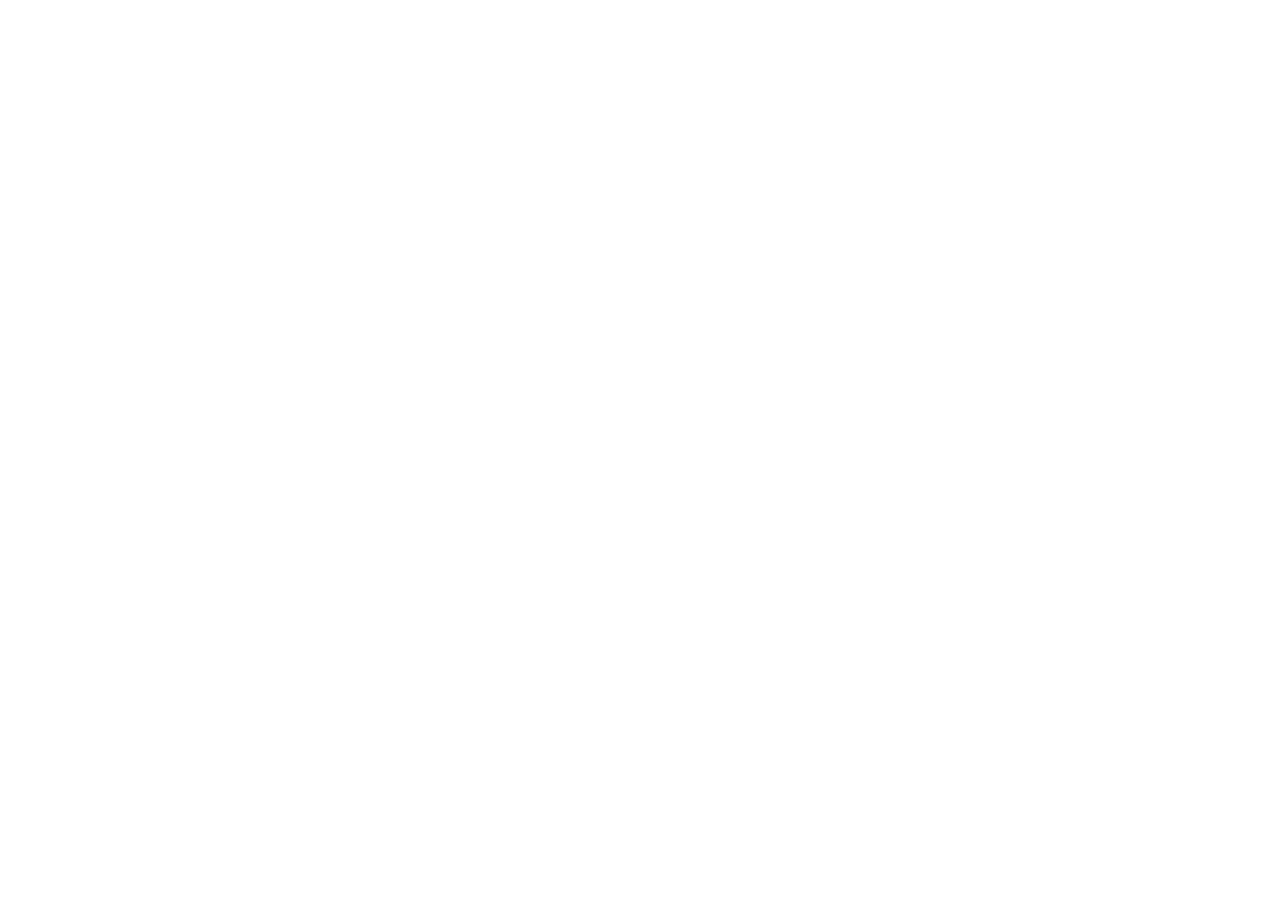
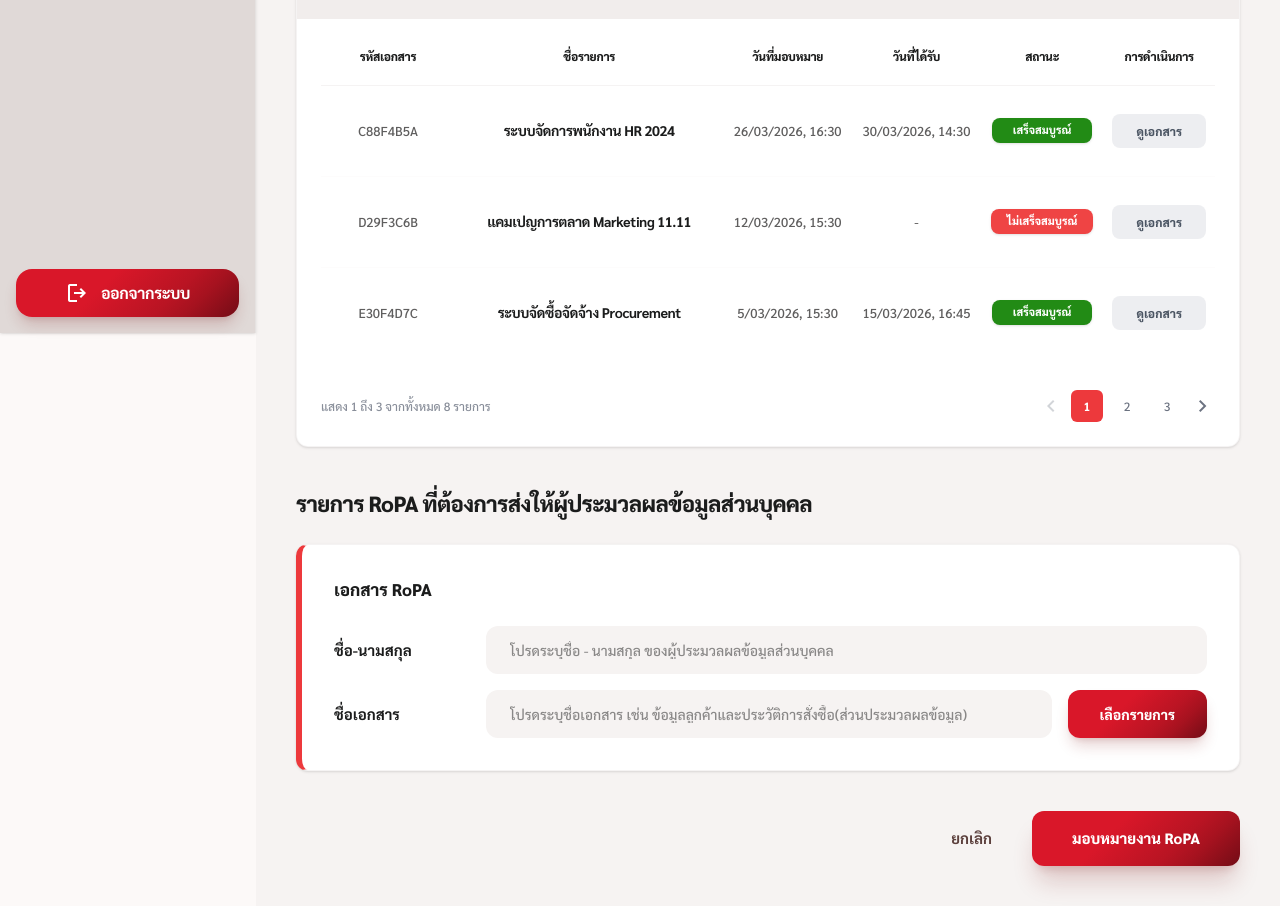
Before and after one commit to Thyme2be/RoPa-Web-Service-V2, a Next.js app in the folder client/: page /data-owner/documents in a window 1280 px wide. Before the commit this address had no page. Shown: the part 467-1373 px from the top of the page. Before the commit the page ends 800 px from the top, so only its background shows below. Built offline with nearby package versions, Linux system fonts and the light colour scheme.

Commit message:
DEV--Data-Owner Documents

```diff
--- /dev/null
+++ b/client/app/data-owner/documents/page.tsx
@@ -0,0 +1,142 @@
+"use client";
+
+import React from "react";
+import Sidebar from "@/components/layouts/Sidebar";
+import TopBar from "@/components/layouts/TopBar";
+import {
+    SummaryCard,
+    AdvancedFilterBar,
+    StatusBadge,
+    Pagination,
+    ListCard,
+    ActionButton
+} from "@/components/ropa/ListComponents";
+import { mockOwnerRecords } from "@/lib/mockRecords";
+import { RopaStatus } from "@/types/enums";
+
+export default function ProcessorDocumentsPage() {
+    // Dynamic Stats from REAL Mock Data
+    const totalDocs = mockOwnerRecords.length;
+    const completedDocs = mockOwnerRecords.filter(r => r.status === RopaStatus.Active).length;
+
+    // Table data
+    const assignedRecords = mockOwnerRecords.slice(0, 3);
+
+    return (
+        <div className="flex min-h-screen bg-[#FCF9F8]">
+            <Sidebar />
+
+            <main className="flex-1 ml-[var(--sidebar-width)] flex flex-col bg-surface-container-low">
+                <TopBar pageTitle="เอกสารของผู้ประมวลผลข้อมูลส่วนบุคคล" />
+
+                <div className="p-10 space-y-10">
+                    {/* Summary Stats connected to Mock Data */}
+                    <div className="grid grid-cols-1 md:grid-cols-2 gap-6">
+                        <SummaryCard label="จำนวนเอกสารทั้งหมด" value={totalDocs.toString()} accentColor="red" />
+                        <SummaryCard label="เอกสารฉบับสมบูรณ์" value={completedDocs.toString()} accentColor="teal" />
+                    </div>
+
+                    <AdvancedFilterBar initialTimeframe="30" />
+
+                    {/* Assigned Work Table */}
+                    <ListCard title="รายการที่มอบหมายงานให้กับผู้ประมวลผลข้อมูลส่วนบุคคล" icon="check_circle" iconColor="#0D9488">
+                        <table className="w-full text-center border-collapse">
+                            <thead>
+                                <tr className="border-b border-[#E5E2E1]/40">
+                                    <th className="py-5 text-[12px] font-black tracking-tight text-[#1B1C1C] w-[15%]">รหัสเอกสาร</th>
+                                    <th className="py-5 text-[12px] font-black tracking-tight text-[#1B1C1C] w-[30%]">ชื่อรายการ</th>
+                                    <th className="py-5 text-[12px] font-black tracking-tight text-[#1B1C1C]">วันที่มอบหมาย</th>
+                                    <th className="py-5 text-[12px] font-black tracking-tight text-[#1B1C1C]">วันที่ได้รับ</th>
+                                    <th className="py-5 text-[12px] font-black tracking-tight text-[#1B1C1C]">สถานะ</th>
+                                    <th className="py-5 text-[12px] font-black tracking-tight text-[#1B1C1C]">การดำเนินการ</th>
+                                </tr>
+                            </thead>
+                            <tbody className="divide-y divide-[#E5E2E1]/10">
+                                {assignedRecords.map((record, index) => (
+                                    <ProcessorRow
+                                        key={record.id}
+                                        id={record.id?.split('-')[0].toUpperCase() || "RP-2026"}
+                                        title={record.documentName || "-"}
+                                        assignedDate={index === 0 ? "26/03/2026, 16:30" : index === 1 ? "12/03/2026, 15:30" : "5/03/2026, 15:30"}
+                                        receivedDate={index === 0 ? "30/03/2026, 14:30" : index === 1 ? "-" : "15/03/2026, 16:45"}
+                                        status={index === 1 ? "ไม่เสร็จสมบูรณ์" : "เสร็จสมบูรณ์"}
+                                    />
+                                ))}
+                            </tbody>
+                        </table>
+                        <Pagination current={3} total={totalDocs} />
+                    </ListCard>
+
+                    {/* Assign New Work Form Section */}
+                    <div className="space-y-6">
+                        <h2 className="text-[22px] font-headline font-black text-[#1B1C1C] tracking-tight">
+                            รายการ RoPA ที่ต้องการส่งให้ผู้ประมวลผลข้อมูลส่วนบุคคล
+                        </h2>
+
+                        <div className="bg-white rounded-xl shadow-sm border border-[#E5E2E1]/40 border-l-[6px] border-l-[#ED393C] p-8 space-y-6">
+                            <h3 className="text-[17px] font-black text-[#1B1C1C]">เอกสาร RoPA</h3>
+
+                            <div className="space-y-4">
+                                <div className="flex items-center gap-8">
+                                    <label className="text-[15px] font-bold text-[#1B1C1C] min-w-[120px]">ชื่อ-นามสกุล</label>
+                                    <div className="flex-1">
+                                        <input
+                                            type="text"
+                                            placeholder="โปรดระบุชื่อ - นามสกุล ของผู้ประมวลผลข้อมูลส่วนบุคคล"
+                                            className="w-full h-12 bg-[#F6F3F2] rounded-xl px-6 text-sm font-medium outline-none focus:bg-white focus:ring-2 focus:ring-[#ED393C]/10 transition-all"
+                                        />
+                                    </div>
+                                </div>
+                                <div className="flex items-center gap-8">
+                                    <label className="text-[15px] font-bold text-[#1B1C1C] min-w-[120px]">ชื่อเอกสาร</label>
+                                    <div className="flex-1 flex gap-4">
+                                        <div className="flex-1">
+                                            <input
+                                                type="text"
+                                                placeholder="โปรดระบุชื่อเอกสาร เช่น ข้อมูลลูกค้าและประวัติการสั่งซื้อ(ส่วนประมวลผลข้อมูล)"
+                                                className="w-full h-12 bg-[#F6F3F2] rounded-xl px-6 text-sm font-medium outline-none focus:bg-white focus:ring-2 focus:ring-[#ED393C]/10 transition-all"
+                                            />
+                                        </div>
+                                        <button className="bg-logout-gradient text-white px-8 h-12 rounded-xl font-black text-[14px] shadow-lg shadow-red-900/20 hover:brightness-110 transition-all active:scale-95 whitespace-nowrap">
+                                            เลือกรายการ
+                                        </button>
+                                    </div>
+                                </div>
+                            </div>
+                        </div>
+
+                        <div className="flex items-center justify-end gap-10 pt-4">
+                            <button className="text-[15px] font-bold text-[#5C403D] hover:text-[#DC2626] transition-colors">ยกเลิก</button>
+                            <button className="bg-logout-gradient text-white px-10 py-4 rounded-xl font-black text-[15px] shadow-xl shadow-red-900/20 hover:brightness-110 transition-all active:scale-95">
+                                มอบหมายงาน RoPA
+                            </button>
+                        </div>
+                    </div>
+                </div>
+            </main>
+        </div>
+    );
+}
+
+function ProcessorRow({ id, title, assignedDate, receivedDate, status }: any) {
+    return (
+        <tr className="hover:bg-[#F9FAFB] transition-colors group">
+            <td className="py-7 text-[13px] font-medium text-secondary">{id}</td>
+            <td className="py-7 text-[14px] font-bold text-[#1B1C1C] tracking-tight leading-snug">{title}</td>
+            <td className="py-7 text-[13px] font-medium text-secondary">{assignedDate}</td>
+            <td className="py-7 text-[13px] font-medium text-secondary">{receivedDate}</td>
+            <td className="py-7">
+                <div className="flex justify-center">
+                    <StatusBadge status={status} />
+                </div>
+            </td>
+            <td className="py-7">
+                <div className="flex items-center justify-center">
+                    <button className="bg-[#E5E7EB]/70 text-[#4B5563] px-6 py-2 rounded-lg text-[12px] font-black hover:bg-[#E5E7EB] transition-all hover:shadow-sm">
+                        ดูเอกสาร
+                    </button>
+                </div>
+            </td>
+        </tr>
+    );
+}
--- a/client/components/layouts/Sidebar.tsx
+++ b/client/components/layouts/Sidebar.tsx
@@ -8,7 +8,7 @@
 const menuItems = [
     { id: "dashboard", label: "แดชบอร์ด", icon: "dashboard", href: "/data-owner/dashboard" },
     { id: "ropa", label: "รายการ RoPA", icon: "list_alt", href: "/data-owner/ropa" },
-    { id: "docs", label: "เอกสาร", icon: "description", href: "#" },
+    { id: "docs", label: "เอกสาร", icon: "description", href: "/data-owner/documents" },
     { id: "advice", label: "ข้อเสนอแนะ", icon: "forum", href: "#" },
 ];
 
--- a/client/components/ropa/ListComponents.tsx
+++ b/client/components/ropa/ListComponents.tsx
@@ -88,8 +88,10 @@
     const styles: Record<string, string> = {
         "อนุมัติ": "bg-[#228B15] text-white",                    // Reference Green
         "ตรวจสอบเสร็จสิ้น": "bg-[#228B15] text-white",           // Reference Green (Review)
+        "เสร็จสมบูรณ์": "bg-[#228B15] text-white",               // Reference Green (Processor)
         "รอตรวจสอบ": "bg-[#FBBF24] text-white",               // Reference Amber
         "ต้องแก้ไข": "bg-[#EF4444] text-white",                  // Reference Red
+        "ไม่เสร็จสมบูรณ์": "bg-[#EF4444] text-white",             // Reference Red (Processor)
         "กำลังตรวจสอบ": "bg-[#E5E7EB] text-[#6B7280]",          // Gray (Review)
         "ฉบับร่าง": "bg-[#9CA3AF] text-white"                    // Secondary Gray
     };
```
